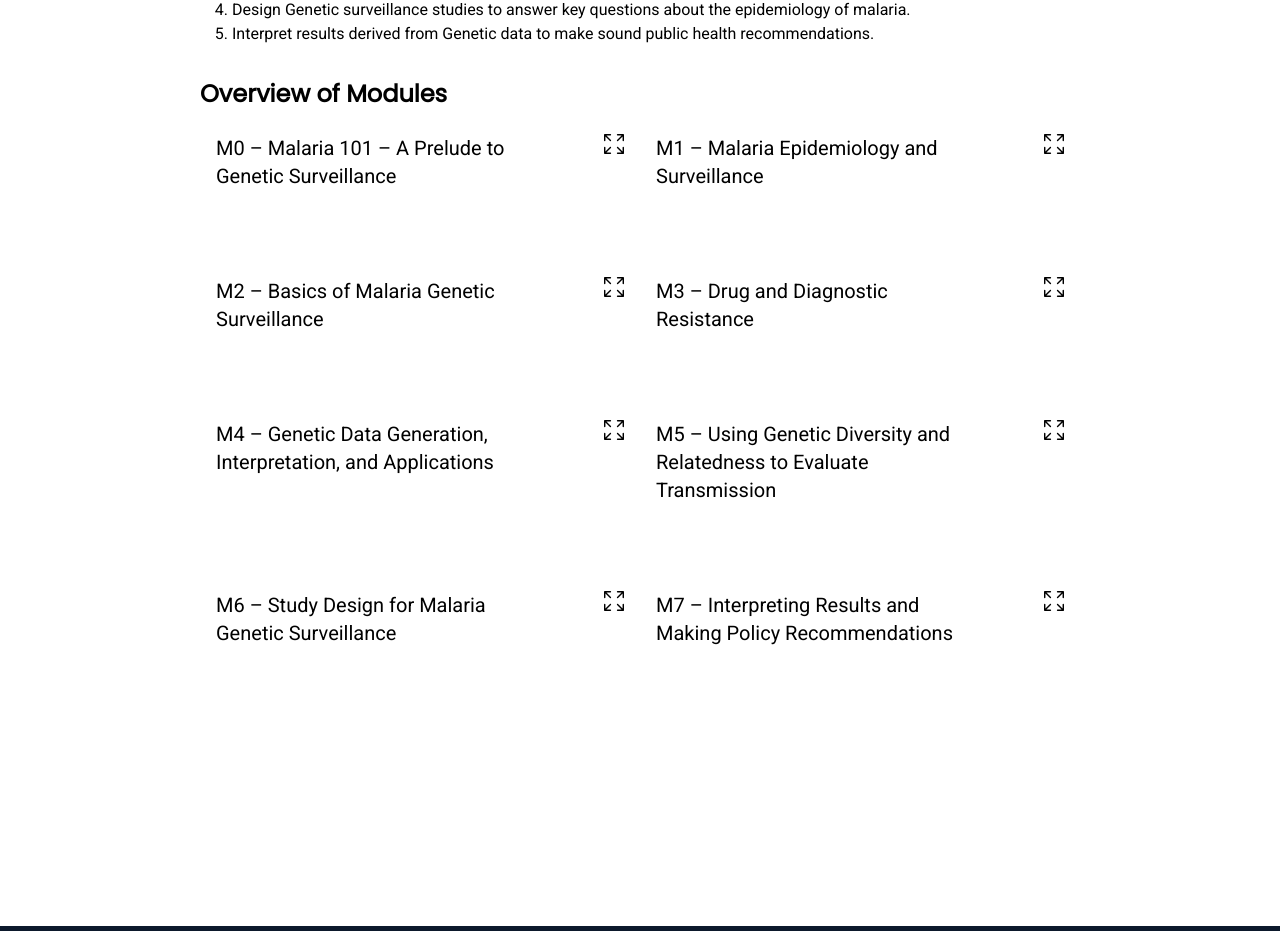
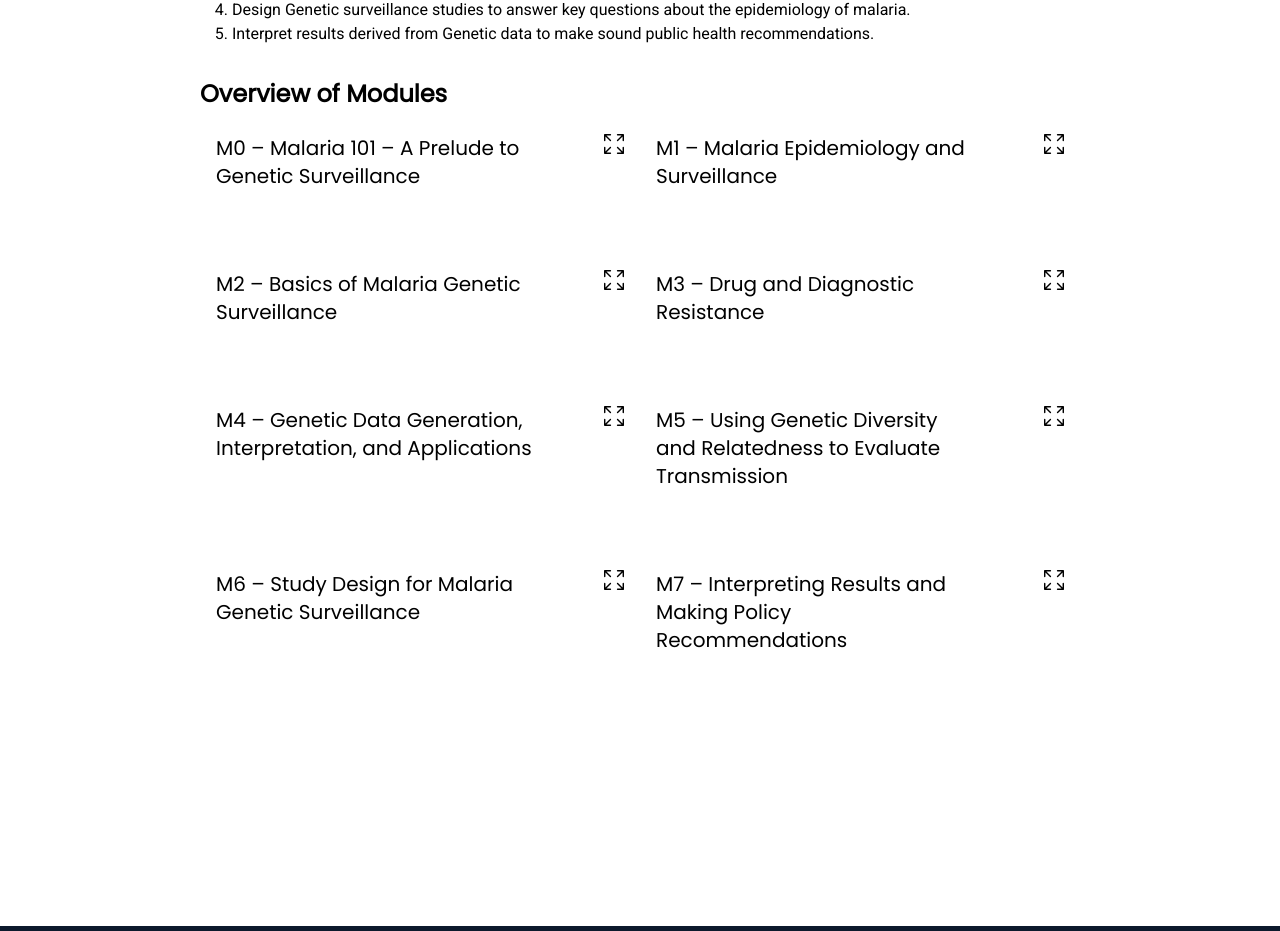
Before and after one commit to PlasmoGenEpi/plasmogenepi-website, a Next.js app: page /OnlineCourse in a window 1280 px wide. Shown: the part 878-1809 px from the top of the page. Built offline with nearby package versions, Linux system fonts and the light colour scheme.

Commit message:
reworded, changed font face

```diff
--- a/app/(Layout)/OnlineCourse/page.tsx
+++ b/app/(Layout)/OnlineCourse/page.tsx
@@ -116,12 +116,16 @@ export default function OnlineCourse() {
           </div>
           <div className="flex flex-col justify-end gap-8 text-center md:mt-8 md:gap-12">
             <Link
+              rel="noopener noreferrer"
+              target="_blank"
               href="https://rise.articulate.com/share/YNOwF89jtNTsz3q9YcC0xAJewoNCWqFy#/"
               className="mx-auto w-fit rounded-lg bg-[#F3B941] px-2 py-2 text-xl font-bold text-[white] shadow-sm transition-colors hover:bg-[#F9BF1C] hover:transition-colors"
             >
               Genotype Sleuthing with SNPs and Microhaplotypes
             </Link>
             <Link
+              rel="noopener noreferrer"
+              target="_blank"
               className="mx-auto w-fit rounded-lg bg-[#F3B941] px-2 py-2 text-xl font-bold text-[white] shadow-sm transition-colors hover:bg-[#F9BF1C] hover:transition-colors"
               href="https://rise.articulate.com/share/6TCn8pd8EYNv9SYxpWmN4VSjs5JsWjJV#/"
             >
--- a/app/components/Accordion.tsx
+++ b/app/components/Accordion.tsx
@@ -22,7 +22,7 @@ export default function Accordion({
           className={"text-black collapse-title relative text-2xl font-medium "}
         >
           <div className="flex justify-between">
-            <h3 className=" text-black cursor-auto text-xl ">
+            <h3 className=" text-black cursor-auto font-poppins text-xl ">
               {" "}
               M0 &ndash; Malaria 101 &ndash; A Prelude to Genetic Surveillance{" "}
             </h3>
@@ -77,7 +77,7 @@ export default function Accordion({
           }
         >
           <div className="flex justify-between">
-            <h3 className=" text-black cursor-auto text-xl">
+            <h3 className=" text-black cursor-auto font-poppins text-xl">
               {" "}
               M1 &ndash; Malaria Epidemiology and Surveillance
             </h3>
@@ -110,7 +110,7 @@ export default function Accordion({
           >
             <ExpandIcon />
           </div>{" "}
-          <h3 className=" cursor-auto text-xl font-bold">
+          <h3 className=" cursor-auto text-xl font-poppins font-bold">
             M1 &ndash; Malaria Epidemiology and Surveillance
           </h3> */}
         </div>
@@ -141,7 +141,7 @@ export default function Accordion({
           }
         >
           <div className="flex justify-between">
-            <h3 className=" text-black cursor-auto text-xl">
+            <h3 className=" text-black cursor-auto font-poppins text-xl">
               {" "}
               M2 &ndash; Basics of Malaria Genetic Surveillance
             </h3>
@@ -174,7 +174,7 @@ export default function Accordion({
           >
             <ExpandIcon />
           </div>{" "}
-          <h3 className=" cursor-auto text-xl font-bold">
+          <h3 className=" cursor-auto text-xl font-poppins font-bold">
             M2 &ndash; Basics of Malaria Genetic Surveillance
           </h3> */}
         </div>
@@ -199,6 +199,8 @@ export default function Accordion({
               Click the link to preview an interactive activity:{" "}
             </span>
             <Link
+              rel="noopener noreferrer"
+              target="_blank"
               className="text-blue-500 font-medium"
               href="https://rise.articulate.com/share/YNOwF89jtNTsz3q9YcC0xAJewoNCWqFy#/"
             >
@@ -207,9 +209,11 @@ export default function Accordion({
           </div>
           <div className="">
             <span className="">
-              Click the link to preview an interactive activity:{" "}
+              Click the link to preview all lessons in the module:{" "}
             </span>
             <Link
+              rel="noopener noreferrer"
+              target="_blank"
               className="text-blue-500 font-medium"
               href="https://rise.articulate.com/share/6TCn8pd8EYNv9SYxpWmN4VSjs5JsWjJV#/"
             >
@@ -229,7 +233,7 @@ export default function Accordion({
           }
         >
           <div className="flex justify-between">
-            <h3 className=" text-black cursor-auto text-xl">
+            <h3 className=" text-black cursor-auto font-poppins text-xl">
               {" "}
               M3 &ndash; Drug and Diagnostic Resistance
             </h3>
@@ -262,7 +266,7 @@ export default function Accordion({
           >
             <ExpandIcon />
           </div>{" "}
-          <h3 className=" cursor-auto text-xl font-bold">
+          <h3 className=" cursor-auto text-xl font-poppins font-bold">
             M3 &ndash; Drug and Diagnostic Resistance
           </h3> */}
         </div>
@@ -294,7 +298,7 @@ export default function Accordion({
           }
         >
           <div className="flex justify-between">
-            <h3 className=" text-black cursor-auto text-xl">
+            <h3 className=" text-black cursor-auto font-poppins text-xl">
               {" "}
               M4 &ndash; Genetic Data Generation, Interpretation, and
               Applications
@@ -328,7 +332,7 @@ export default function Accordion({
           >
             <ExpandIcon />
           </div>{" "}
-          <h3 className=" cursor-auto text-xl font-bold">
+          <h3 className=" cursor-auto text-xl font-poppins font-bold">
             M4 &ndash; Genetic Data Generation, Interpretation, and Applications
           </h3> */}
         </div>
@@ -377,7 +381,7 @@ export default function Accordion({
           }
         >
           <div className="flex justify-between">
-            <h3 className=" text-black cursor-auto text-xl">
+            <h3 className=" text-black cursor-auto font-poppins text-xl">
               {" "}
               M5 &ndash; Using Genetic Diversity and Relatedness to Evaluate
               Transmission
@@ -411,7 +415,7 @@ export default function Accordion({
           >
             <ExpandIcon />
           </div>{" "}
-          <h3 className=" cursor-auto text-xl font-bold">
+          <h3 className=" cursor-auto text-xl font-poppins font-bold">
             M5 &ndash; Using Genetic Diversity and Relatedness to Evaluate
             Transmission
           </h3> */}
@@ -466,7 +470,7 @@ export default function Accordion({
           }
         >
           <div className="flex justify-between">
-            <h3 className=" text-black cursor-auto text-xl">
+            <h3 className=" text-black cursor-auto font-poppins text-xl">
               {" "}
               M6 &ndash; Study Design for Malaria Genetic Surveillance
             </h3>
@@ -499,7 +503,7 @@ export default function Accordion({
           >
             <ExpandIcon />
           </div>{" "}
-          <h3 className=" cursor-auto text-xl font-bold">
+          <h3 className=" cursor-auto text-xl font-poppins font-bold">
             M6 &ndash; Study Design for Malaria Genetic Surveillance
           </h3> */}
         </div>
@@ -633,7 +637,7 @@ export default function Accordion({
           }
         >
           <div className="flex justify-between">
-            <h3 className=" text-black cursor-auto text-xl">
+            <h3 className=" text-black cursor-auto font-poppins text-xl">
               {" "}
               M7 &ndash; Interpreting Results and Making Policy Recommendations
             </h3>
@@ -666,7 +670,7 @@ export default function Accordion({
           >
             <ExpandIcon />
           </div>{" "}
-          <h3 className=" cursor-auto text-xl font-bold">
+          <h3 className=" cursor-auto text-xl font-poppins font-bold">
             M7 &ndash; Interpreting Results and Making Policy Recommendations
           </h3> */}
         </div>
```
